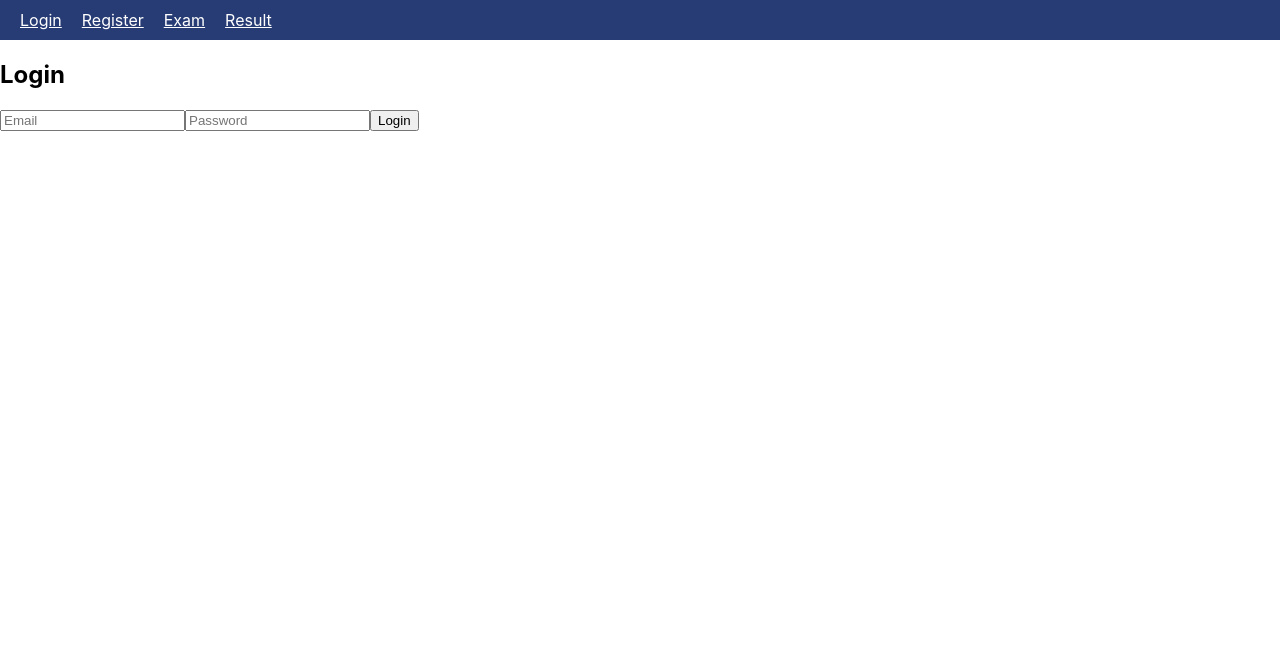
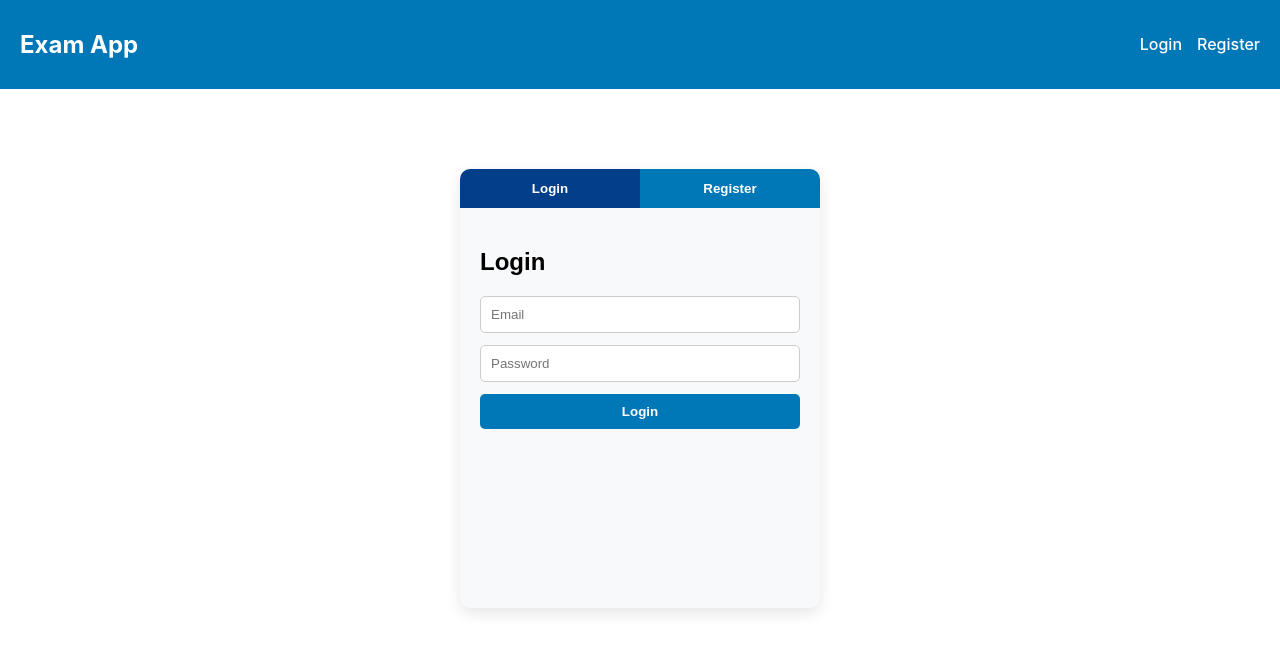
Before and after one commit to deepthi2363/Exam_App, a React (Create React App) app in the folder Frontend/exam/: page / in a window 1280 px wide. Shown: the top 652 px of the page. Built offline with nearby package versions, Linux system fonts and the light colour scheme.

Commit message:
Login & Register pages updated

```diff
--- a/Frontend/exam/src/App.js
+++ b/Frontend/exam/src/App.js
@@ -1,20 +1,32 @@
-import React from "react";
-import { BrowserRouter as Router, Routes, Route } from "react-router-dom";
-import Login from "./components/Auth/Login";
-import Register from "./components/Auth/Register";
+// src/App.js
+import { BrowserRouter as Router, Routes, Route, Navigate } from "react-router-dom";
+import { useContext } from "react";
+import Navbar from "./components/Navbar/Navbar";
+import AuthSlider from "./components/Auth/AuthSlider";
 import StartExam from "./components/Exam/StartExam";
 import ResultPage from "./components/Result/ResultPage";
-import Navbar from "./components/Navbar/Navbar";
+import { AuthContext } from "./context/AuthContext";
 
 function App() {
+  const { user } = useContext(AuthContext);
+
   return (
     <Router>
+      {/* Navbar will show dynamic links based on login status */}
       <Navbar />
+
       <Routes>
-        <Route path="/" element={<Login />} />
-        <Route path="/register" element={<Register />} />
-        <Route path="/exam" element={<StartExam />} />
-        <Route path="/result" element={<ResultPage />} />
+        {/* Landing page: Login/Register slider */}
+        <Route path="/" element={user ? <Navigate to="/exam" /> : <AuthSlider />} />
+
+        {/* Exam page: only accessible if logged in */}
+        <Route path="/exam" element={user ? <StartExam /> : <Navigate to="/" />} />
+
+        {/* Result page: only accessible if logged in */}
+        <Route path="/result" element={user ? <ResultPage /> : <Navigate to="/" />} />
+
+        {/* Fallback for unknown routes */}
+        <Route path="*" element={<Navigate to="/" />} />
       </Routes>
     </Router>
   );
--- /dev/null
+++ b/Frontend/exam/src/components/Auth/AuthSlider.css
@@ -0,0 +1,79 @@
+.auth-slider-container {
+  width: 360px;
+  margin: 80px auto;
+  background-color: #f8f9fa;
+  border-radius: 10px;
+  box-shadow: 0 5px 15px rgba(0,0,0,0.1);
+  overflow: hidden;
+  font-family: sans-serif;
+}
+
+.tab-buttons {
+  display: flex;
+}
+
+.tab-buttons button {
+  flex: 1;
+  padding: 12px 0;
+  border: none;
+  background-color: #0077b6;
+  color: white;
+  cursor: pointer;
+  font-weight: bold;
+  transition: background 0.3s;
+}
+
+.tab-buttons button.active {
+  background-color: #023e8a;
+}
+
+.slider-wrapper {
+  position: relative;
+  height: 400px; /* adjust based on form size */
+  overflow: hidden;
+}
+
+.slider {
+  display: flex;
+  width: 200%;
+  transition: transform 0.5s ease-in-out;
+}
+
+.slide {
+  width: 50%;
+  padding: 20px;
+}
+
+.show-login {
+  transform: translateX(0%);
+}
+
+.show-register {
+  transform: translateX(-50%);
+}
+
+.slide form {
+  display: flex;
+  flex-direction: column;
+}
+
+.slide form input {
+  margin-bottom: 12px;
+  padding: 10px;
+  border-radius: 5px;
+  border: 1px solid #ccc;
+}
+
+.slide form button {
+  padding: 10px;
+  background-color: #0077b6;
+  color: white;
+  font-weight: bold;
+  border: none;
+  border-radius: 5px;
+  cursor: pointer;
+}
+
+.slide form button:hover {
+  background-color: #023e8a;
+}
--- /dev/null
+++ b/Frontend/exam/src/components/Auth/AuthSlider.js
@@ -0,0 +1,40 @@
+// src/components/Auth/AuthSlider.js
+import { useState } from "react";
+import Login from "./Login";
+import Register from "./Register";
+import "./AuthSlider.css";
+
+export default function AuthSlider() {
+  const [activeTab, setActiveTab] = useState("login"); // "login" or "register"
+
+  const handleTab = (tab) => setActiveTab(tab);
+
+  return (
+    <div className="auth-slider-container">
+      <div className="tab-buttons">
+        <button
+          className={activeTab === "login" ? "active" : ""}
+          onClick={() => handleTab("login")}
+        >
+          Login
+        </button>
+        <button
+          className={activeTab === "register" ? "active" : ""}
+          onClick={() => handleTab("register")}
+        >
+          Register
+        </button>
+      </div>
+      <div className="slider-wrapper">
+        <div className={`slider ${activeTab === "login" ? "show-login" : "show-register"}`}>
+          <div className="slide login-slide">
+            <Login />
+          </div>
+          <div className="slide register-slide">
+            <Register />
+          </div>
+        </div>
+      </div>
+    </div>
+  );
+}
--- /dev/null
+++ b/Frontend/exam/src/components/Navbar/Navbar.css
@@ -0,0 +1,33 @@
+.navbar {
+  display: flex;
+  justify-content: space-between;
+  align-items: center;
+  background-color: #0077b6;
+  color: white;
+  padding: 10px 20px;
+}
+
+.navbar-logo {
+  font-size: 1.5rem;
+  font-weight: bold;
+}
+
+.navbar-links a,
+.navbar-links button {
+  margin-left: 15px;
+  color: white;
+  text-decoration: none;
+  font-weight: 500;
+  cursor: pointer;
+  border: none;
+  background: none;
+}
+
+.navbar-links button:hover,
+.navbar-links a:hover {
+  text-decoration: underline;
+}
+
+.logout-btn {
+  padding: 0;
+}
--- a/Frontend/exam/src/components/Navbar/Navbar.js
+++ b/Frontend/exam/src/components/Navbar/Navbar.js
@@ -1,16 +1,37 @@
-import React from "react";
-import { Link } from "react-router-dom";
-//import "./Navbar.css"; // optional, for styling
+// src/components/Navbar/Navbar.js
+import { Link, useNavigate } from "react-router-dom";
+import { useContext } from "react";
+import { AuthContext } from "../../context/AuthContext";
+import "./Navbar.css"; // optional basic styling
 
-function Navbar() {
+export default function Navbar() {
+  const { user, logout } = useContext(AuthContext);
+  const navigate = useNavigate();
+
+  const handleLogout = () => {
+    logout();
+    navigate("/"); // redirect to login page after logout
+  };
+
   return (
-    <nav style={{ padding: "10px", backgroundColor: "#273c75", color: "white" }}>
-      <Link to="/" style={{ margin: "0 10px", color: "white" }}>Login</Link>
-      <Link to="/register" style={{ margin: "0 10px", color: "white" }}>Register</Link>
-      <Link to="/exam" style={{ margin: "0 10px", color: "white" }}>Exam</Link>
-      <Link to="/result" style={{ margin: "0 10px", color: "white" }}>Result</Link>
+    <nav className="navbar">
+      <h1 className="navbar-logo">Exam App</h1>
+      <div className="navbar-links">
+        {user ? (
+          <>
+            <Link to="/exam">Exam</Link>
+            <Link to="/result">Result</Link>
+            <button onClick={handleLogout} className="logout-btn">
+              Logout
+            </button>
+          </>
+        ) : (
+          <>
+            <Link to="/">Login</Link>
+            <Link to="/register">Register</Link>
+          </>
+        )}
+      </div>
     </nav>
   );
 }
-
-export default Navbar;
```
